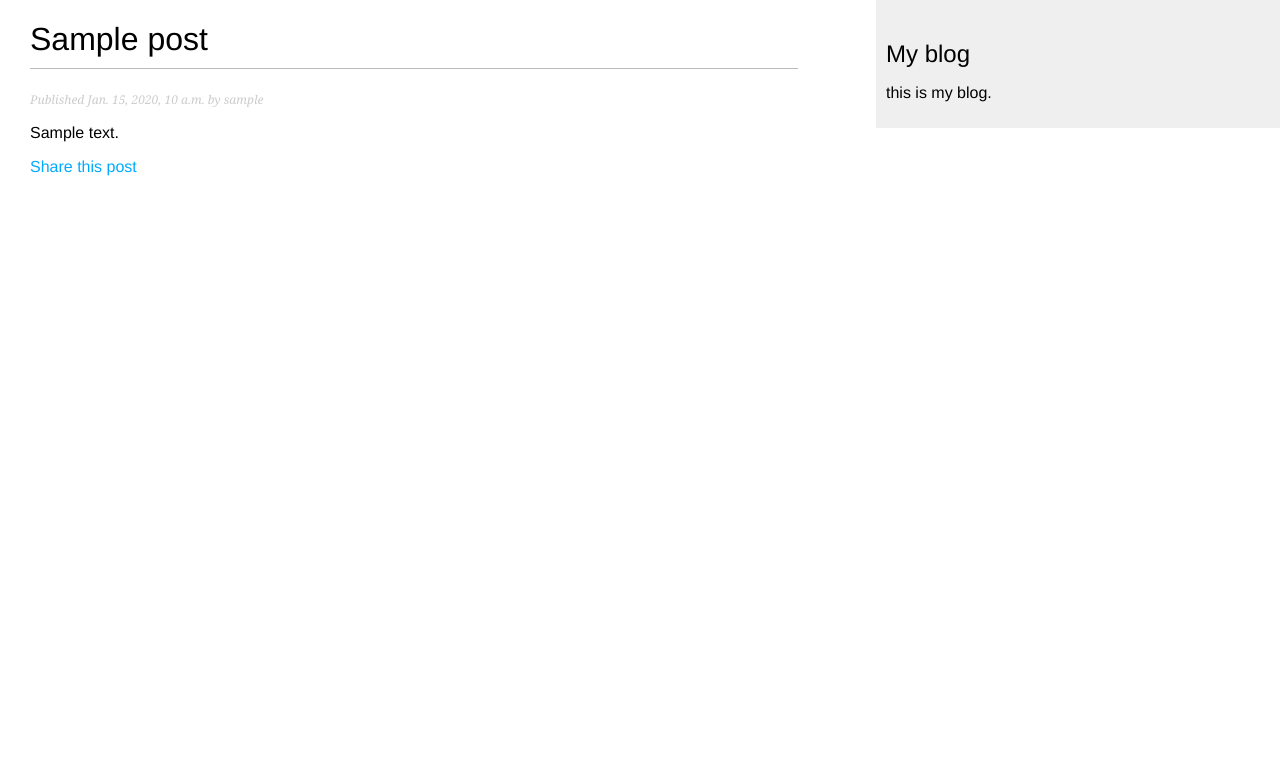
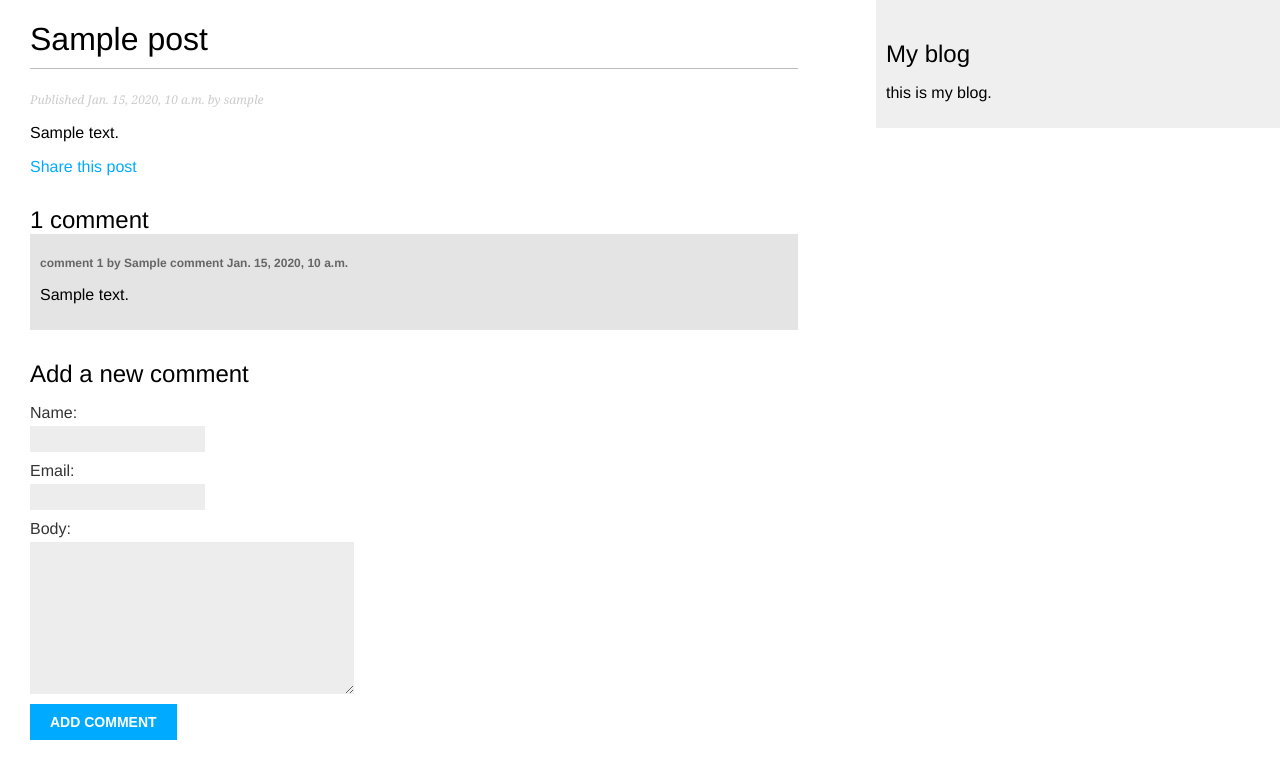
Before and after one commit to rezamazarloo/django-simple-blog, a Django app: a page that uses mysite/blog/templates/blog/post/detail.html in a window 1280 px wide. Shown: the top 779 px of the page. Run offline with Django 4.2, Linux system fonts and the light colour scheme; tables that the repository leaves empty hold one stand-in row (values such as "Sample post").

Commit message:
added comment to blog

```diff
--- a/mysite/blog/forms.py
+++ b/mysite/blog/forms.py
@@ -1,4 +1,5 @@
 from django import forms
+from .models import Comment
 
 
 class EmailPostForm(forms.Form):
@@ -6,3 +7,10 @@ class EmailPostForm(forms.Form):
     email = forms.EmailField()
     to = forms.EmailField()
     comments = forms.CharField(required=False, widget=forms.Textarea)
+
+
+class CommentForm(forms.ModelForm):
+    class Meta:
+        model = Comment
+        fields = ["name", "email", "body"]
+        # exclude = ["created", "updated"]
--- a/mysite/blog/models.py
+++ b/mysite/blog/models.py
@@ -48,3 +48,22 @@ class Post(models.Model):
             "blog:post_detail",
             args=[self.publish.year, self.publish.month, self.publish.day, self.slug],
         )
+
+
+class Comment(models.Model):
+    post = models.ForeignKey(Post, on_delete=models.CASCADE, related_name="comments")
+    name = models.CharField(max_length=80)
+    email = models.EmailField()
+    body = models.TextField()
+    created = models.DateTimeField(auto_now_add=True)
+    updated = models.DateTimeField(auto_now=True)
+    active = models.BooleanField(default=True)
+
+    class Meta:
+        ordering = ["created"]
+        indexes = [
+            models.Index(fields=["created"]),
+        ]
+
+    def __str__(self):
+        return f"Comment by {self.name} on {self.post}"
--- a/mysite/blog/static/css/blog.css
+++ b/mysite/blog/static/css/blog.css
@@ -83,7 +83,7 @@ input[type=submit] {
     padding:10px;
 }
 .comment:nth-child(even) {
-    background:#efefef;
+    background:#e4e4e4;
 }
 .comment .info {
     font-weight:bold;
--- a/mysite/blog/templates/blog/post/detail.html
+++ b/mysite/blog/templates/blog/post/detail.html
@@ -13,4 +13,21 @@
         Share this post
     </a>
 </p>
+{% with comments.count as total_comments %}
+<h2>
+    {{ total_comments }} comment{{total_comments|pluralize}}
+</h2>
+{% endwith %}
+{% for comment in comments %}
+<div class="comment">
+    <p class="info">
+        comment {{ forloop.counter }} by {{ comment.name }}
+        {{ comment.created }}
+    </p>
+    {{ comment.body|linebreaks }}
+</div>
+{% empty %}
+<p>there are no comments.</p>
+{% endfor %}
+{% include "blog/post/includes/comment_form.html" %}
 {% endblock %}
--- /dev/null
+++ b/mysite/blog/templates/blog/post/includes/comment_form.html
@@ -0,0 +1,6 @@
+<h2>Add a new comment</h2>
+<form action="{% url "blog:post_comment" post.id %}" method="post">
+{{ form.as_p }}
+{% csrf_token %}
+<p><input type="submit" value="Add comment"></p>
+</form>
--- a/mysite/blog/urls.py
+++ b/mysite/blog/urls.py
@@ -8,4 +8,5 @@ urlpatterns = [
     path("", views.PostListView.as_view(), name="post_list"),
     path("<int:year>/<int:month>/<int:day>/<slug:post>", views.post_detail, name="post_detail"),
     path("<int:post_id>/share/", views.post_share, name="post_share"),
+    path("<int:post_id>/comment", views.post_comment, name="post_comment"),
 ]
--- a/mysite/blog/views.py
+++ b/mysite/blog/views.py
@@ -1,10 +1,11 @@
 from django.shortcuts import render, get_object_or_404
 from django.http import Http404
-from .models import Post
+from .models import Post, Comment
 from django.core.paginator import Paginator, EmptyPage, PageNotAnInteger
 from django.views.generic import ListView
-from .forms import EmailPostForm
+from .forms import EmailPostForm, CommentForm
 from django.core.mail import send_mail
+from django.views.decorators.http import require_POST
 
 # Create your views here.
 # def post_list(request):
@@ -37,12 +38,14 @@ def post_detail(request, year, month, day, post):
         publish__month=month,
         publish__day=day,
     )
+    comments = post.comments.filter(active=True)
+    form = CommentForm()
     # try:
     #     post = Post.published.get(id=id)
     # except Post.DoesNotExist:
     #     raise Http404("No post found!!")
 
-    return render(request, "blog/post/detail.html", {"post": post})
+    return render(request, "blog/post/detail.html", {"post": post, "form":form, "comments":comments})
 
 
 def post_share(request, post_id):
@@ -61,3 +64,15 @@ def post_share(request, post_id):
     else:
         form = EmailPostForm()
     return render(request, "blog/post/share.html", {"post": post, "form": form, "sent":sent})
+
+
+@require_POST
+def post_comment(request, post_id):
+    post = get_object_or_404(Post, id=post_id, status=Post.Status.PUBLISHED)
+    comment = None
+    form = CommentForm(data=request.POST)
+    if form.is_valid():
+        comment = form.save(commit=False)
+        comment.post = post
+        comment.save()
+    return render(request, "blog/post/comment.html", {"post":post, "form":form, "comment":comment})
```
Also changed, not shown: mysite/blog/admin.py (+8 -1 lines), mysite/blog/templates/blog/post/comment.html (added, +12 -0 lines), mysite/blog/migrations/0003_comment_comment_blog_commen_created_0e6ed4_idx.py (added).
